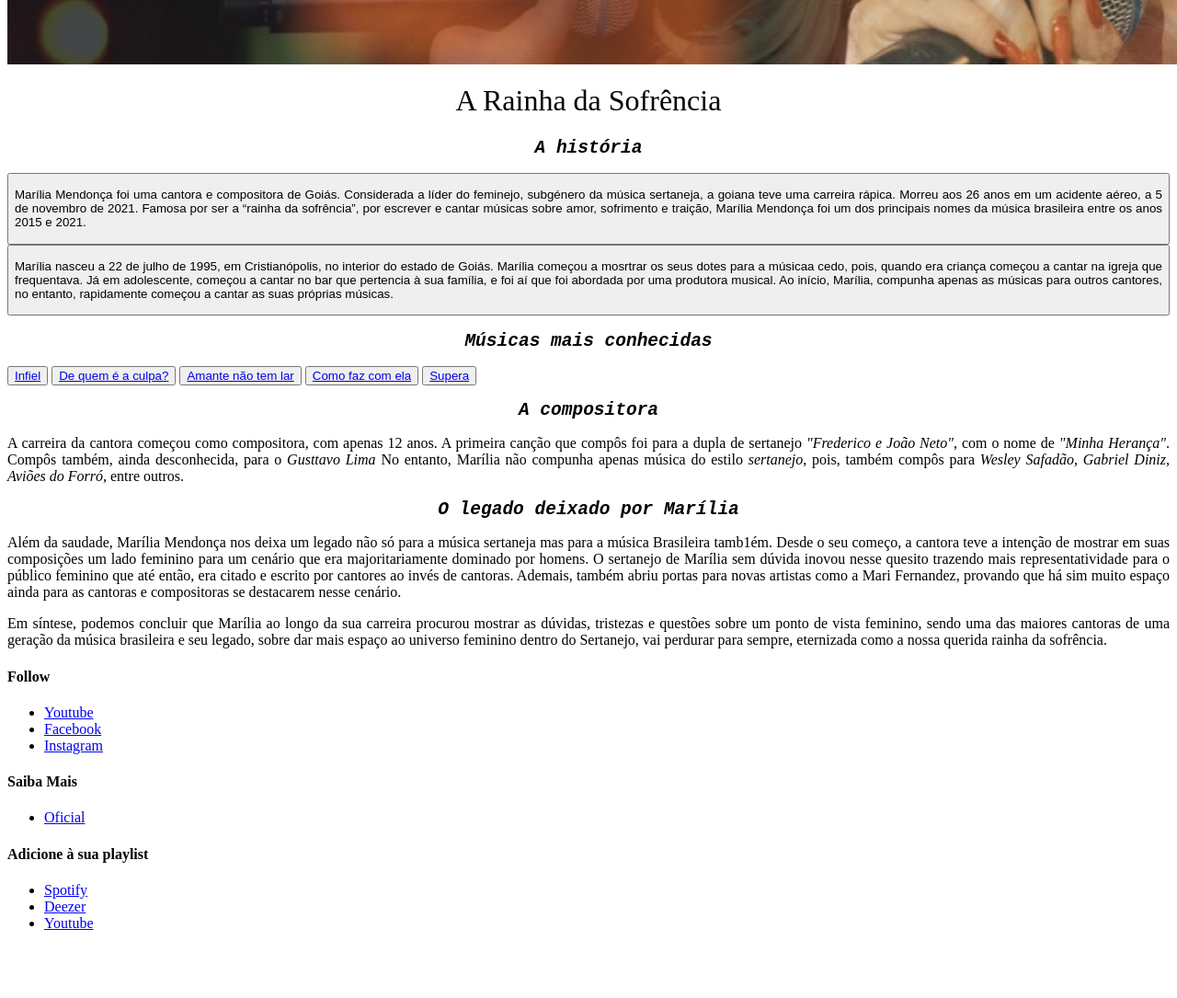
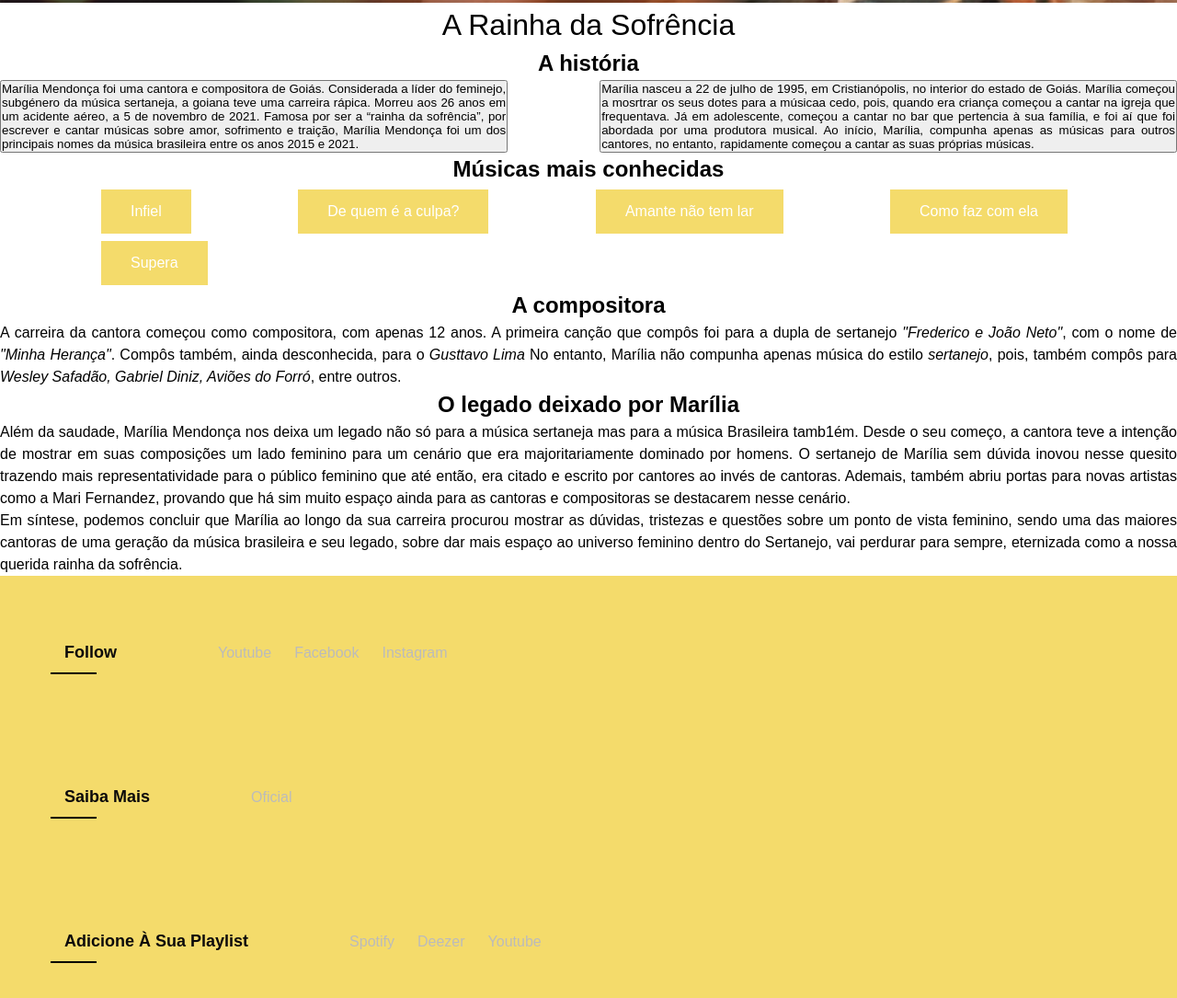
Before and after one commit to stellaconstanca01/ProjetoWDCD, a plain HTML site: page index.html in a window 1280 px wide. Shown: the part 785-1870 px from the top of the page at 92% size. Before the commit the page ends 1814 px from the top, so only its background shows below. Drawn offline with Linux system fonts and the light colour scheme.

Commit message:
edição footer

```diff
--- a/index.css
+++ b/index.css
@@ -16,6 +16,20 @@
     100% { background-image: url('marilia/marilia1.jpg'); }
     }
 
+
+    header {
+        background-color: #f4db6b;
+        padding: 20px;
+        color: #fff;
+      }
+
+      .nav-menu {
+        list-style-type: none;
+        display: flex;
+        flex-direction: row;
+        justify-content: space-evenly;
+      }
+
     header{ background-color: rgb(50, 45, 45);
         color: azure;
         padding: 20px;
@@ -27,9 +41,9 @@
       }
       h2 {
         text-align: center;
-        font-family: monospace;
-        font-style: oblique;
-        font: weight 100px;
+        font-family: var(0%);
+        font-style: normal;
+        font: weight 20px;
       }
 
 
@@ -37,16 +51,9 @@
         text-align: justify;
       }
 
-      ol {
-        display: flex;
-        flex-direction: row;
-        justify-content: space-between;
-       background-color: #FFD008;
-
-      }
 
 header {
-    background-color: #FFD008;
+    background-color: #f4db6b;
     display: block;
 }
 
@@ -56,3 +63,147 @@ nav {
     justify-content: space-evenly;
 
 }
+
+ul {
+	list-style: none;
+	padding: 0;
+	margin: 0;
+}
+
+li {
+	display: inline-flex;
+	margin: 0 10px;
+}
+
+a {
+	color: #fff;
+	text-decoration: none;
+}
+
+.button {
+    background-color: #f4db6b; /* Green */
+    border: none;
+    color: white;
+    padding: 15px 32px;
+    text-align: center;
+    text-decoration: none;
+    display:inline-block;
+    font-size: 16px;
+    margin: 4px 2px;
+    cursor:pointer;
+    align-items: center;
+    margin-left: 110px;
+
+  }
+
+  p {
+align-self: auto;
+}
+
+div {
+    display: flex;
+    align-items: center;
+    gap: 100px;
+}
+
+body {
+	line-height: 1.5;
+	font-family: 'Poppins', sans-serif;
+}
+*{
+	margin:0;
+	padding:0;
+	box-sizing: border-box;
+}
+.container{
+	max-width: 1170px;
+	margin:auto;
+}
+.row{
+	display: flex;
+	flex-wrap: wrap;
+}
+ul{
+	list-style: none;
+}
+.footer{
+	background-color: #f4db6b;
+    padding: 70px 0;
+    flex-direction:row;
+    justify-content: flex-start;
+    display: block;
+
+}
+.footer-col{
+   width: 25%;
+   padding: 0 15px;
+}
+.footer-col {
+	font-size: 18px;
+	color: rgb(12 10 11);
+	text-transform: capitalize;
+	margin-bottom: 35px;
+	font-weight: 500;
+	position: relative;
+}
+.footer-col:before{
+	content: '';
+	position:absolute;
+	left:0;
+	bottom: -10px;
+	background-color: #000000;
+	height: 2px;
+	box-sizing: border-box;
+	width: 50px;
+}
+.footer-col ul li:not:last-child{
+	margin-bottom: 10px;
+}
+.footer-col ul li a{
+	font-size: 16px;
+	text-transform:none;
+	color: forestgreen;
+	text-decoration: none;
+	font-weight: 300;
+	color: #bbb;
+	display: contents;
+	transition: all 0.3s ease;
+    flex-direction: column;
+}
+.footer-col ul li a:hover{
+	color: #ffffff;
+	padding-left: 8px;
+    display: flex;
+    flex-direction: column;
+}
+.footer-col .social-links a {
+	display:flex;
+    flex-direction: column;
+	height: 40px;
+	width: 40px;
+	background-color: rgba(255,255,255,0.2);
+	margin:0 10px 10px 0;
+	text-align:center;
+	line-height: 40px;
+	border-radius: 50%;
+	color: #24262b;
+	transition: all 0.5s ease;
+}
+.footer-col .social-links a:hover {
+	color: #24262b;
+	background-color: #ffffff;
+flex-direction: column;
+}
+.imglogo {
+    display: flex;
+    flex-direction:column-reverse;
+}
+  .footer-col{
+    width: 50%;
+    margin-bottom: 30px;
+
+}
+.footer-col{
+    width: 100%;
+
+}
```
